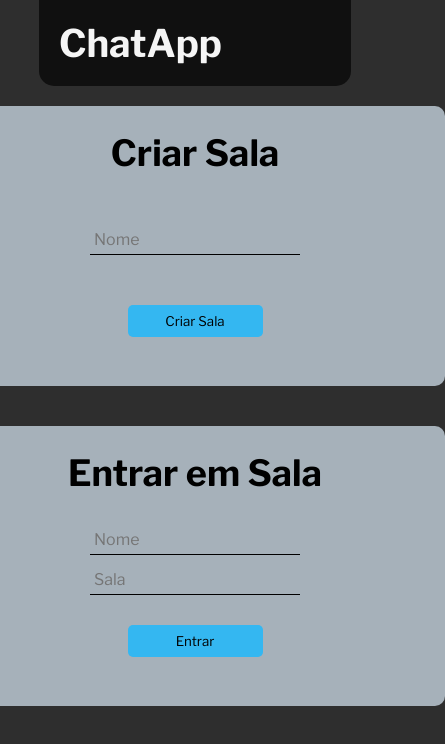
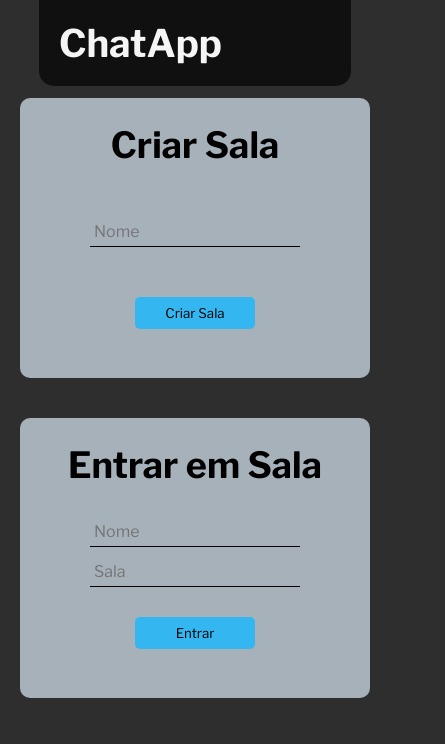
Before and after one commit to LuisBraga31/ChatProject, a React (Vite) app in the folder client/: page / in a window 390 px wide. Shown: the top 744 px of the page, 445 px wide, since content can reach past the window. Built offline with nearby package versions, Linux system fonts and the light colour scheme.

Commit message:
Estilizando chat, join e app

```diff
--- a/client/src/App.css
+++ b/client/src/App.css
@@ -16,7 +16,7 @@ body{
   background-color: #101010;
   border-bottom-left-radius: 15px;
   border-bottom-right-radius: 15px;
-  margin-bottom: 5%;
+  margin-bottom: 3%;
   color: whitesmoke;
 }
 
--- a/client/src/componenets/Chat/Chat.jsx
+++ b/client/src/componenets/Chat/Chat.jsx
@@ -65,7 +65,7 @@ export default function Chat({socket}) {
 
   return (
     <div className="chat">
-      <h2 className="chat-room"> Sala: {roomID.id} </h2>
+        <h2 className="chat-room"> Sala: {roomID.id} </h2>
         <div className="chat-container">
 
           <div className="chat-body">
@@ -88,13 +88,10 @@ export default function Chat({socket}) {
 
           <div className="chat-footer">
             <input type="text" ref={messageRef} onKeyDown={(e)=>getEnterKey(e)} placeholder="Mensagem"/>
-            <button onClick={() => handleSubmit()}> <IoMdSend color="#34B7F1" size={16}/> </button>
+            <button onClick={() => handleSubmit()}> <IoMdSend color="#34B7F1" size={20}/> </button>
           </div>
 
         </div>
-
-
-
     </div>
   )
 }
--- a/client/src/componenets/Chat/chat.css
+++ b/client/src/componenets/Chat/chat.css
@@ -8,10 +8,11 @@
 
 .chat-room {
     width: 100%;
-    padding: 5px;
+    padding: 8px;
     text-align: center;
     border-top-right-radius: 5px;
     border-top-left-radius: 5px;
+    color: white;
     background-color: #333333;
 }
 
@@ -83,11 +84,6 @@
     transition: 0.3s all linear;
 }
 
-.chat-footer button:hover {
-    transform: scale(1.1);
-    font-weight: bold;
-}
-
 .system {
     text-align: center;
     font-style: italic;
--- a/client/src/componenets/Join/join.css
+++ b/client/src/componenets/Join/join.css
@@ -3,13 +3,10 @@
     gap: 40px;
     justify-content: center;
     align-items: center;
+    flex-wrap: wrap;
 }
 
-@media (max-width: 768px) {
-    .join {
-        flex-direction: column;
-    }
-}
+
 
 .join-item {
     min-width: 500px;
@@ -22,6 +19,17 @@
     justify-content: top;
     align-items: center;
     gap: 30px;
+}
+
+@media (max-width: 508px) {
+    .join-item {
+        min-width: 400px;
+    }
+}
+@media (max-width: 400px) {
+    .join-item {
+        min-width: 350px;
+    }
 }
 
 .join-item h2 {
@@ -48,6 +56,12 @@
     transition: 0.3s all linear;
 }
 
+@media (max-width: 400px) {
+    .join-item button{
+        width: 40%;
+    }
+}
+
 .join-item button:hover {
     transform: scale(1.1);
     font-weight: bold;
```
